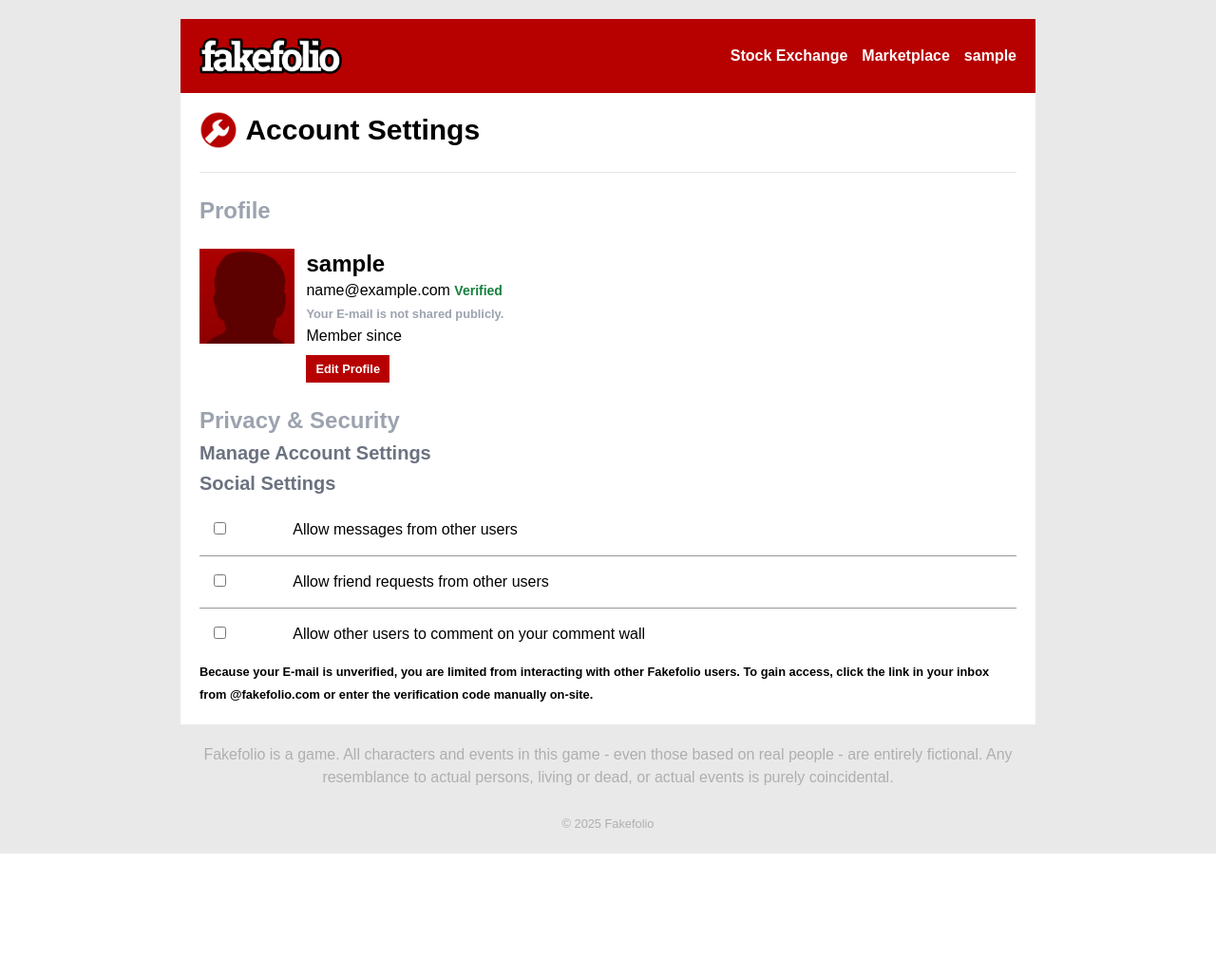
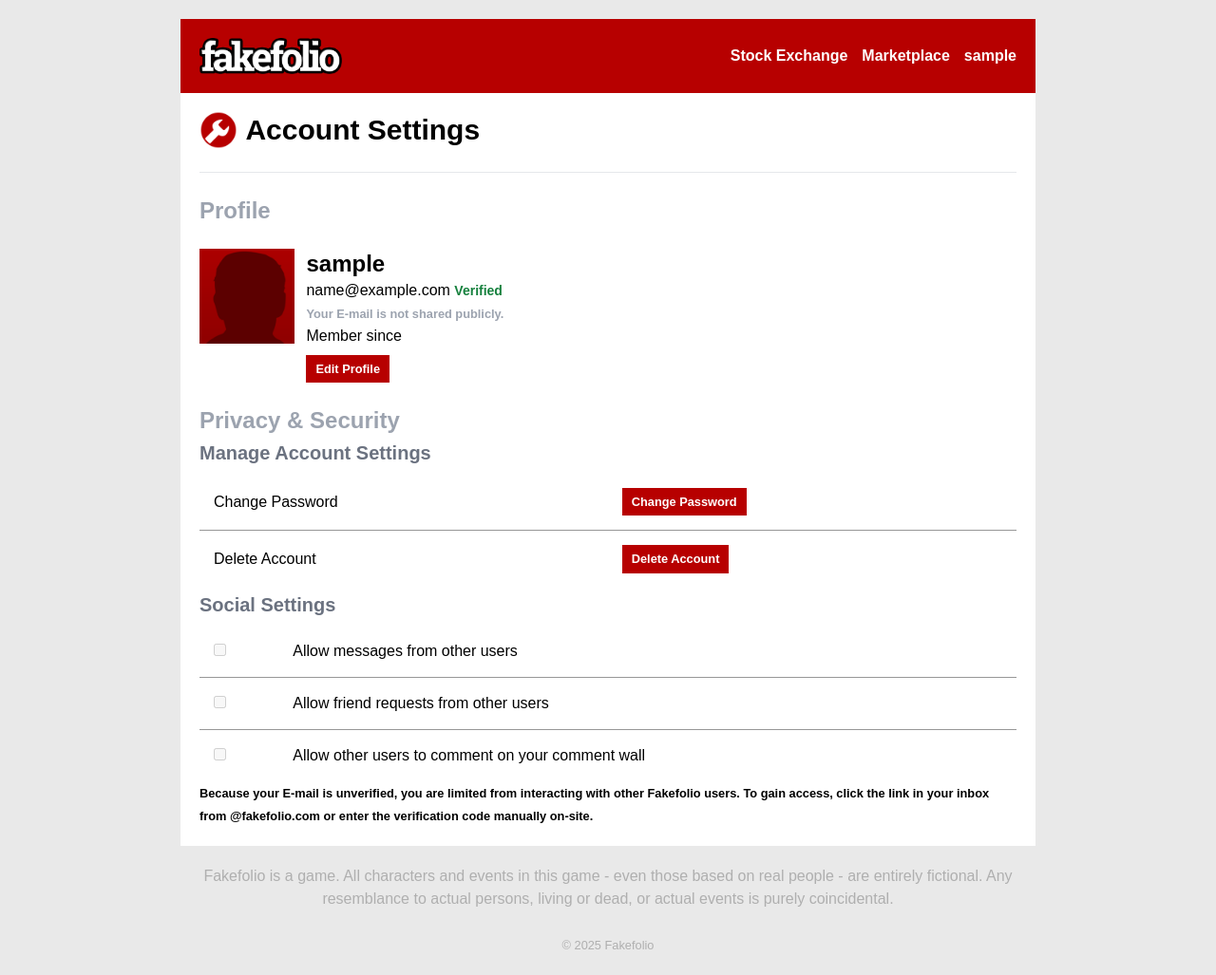
Before and after one commit to jackbielinski/fakefolio, a PHP site: page /web/src/settings.php in a window 1280 px wide. Shown: the whole page at 95% size. Before the commit the page ends 899 px from the top, so only its background shows below. Run offline with PHP 8.4, Linux system fonts and the light colour scheme; the visitor is signed in with stand-in values (Sample User, id 1); tables that the repository leaves empty or names only in its code hold one stand-in row (values such as "Sample post").

Commit message:
full social settings implementation with email verification requirement & beginning other privacy and security settings

```diff
--- a/web/api/verify_email.php
+++ b/web/api/verify_email.php
@@ -28,7 +28,7 @@
                     $stmt->execute();
 
                     // Unrestrict the user from set social settings
-                    $stmt = $db->prepare("UPDATE social_settings SET allow_messages = 1, allow_friend_requests = 1, allow_profile_wall_comments = 1 WHERE associated_user = :userId");
+                    $stmt = $db->prepare("UPDATE social_settings SET settings_enabled = 1 WHERE associated_user = :userId");
                     $stmt->bindValue(':userId', $userId, PDO::PARAM_INT);
                     $stmt->execute();
 
--- a/web/css/fakefolio-dist.css
+++ b/web/css/fakefolio-dist.css
@@ -1011,24 +1011,25 @@
 
 /* Expanded table */
 
-#expandedtable {
+.expandedtable {
   padding: 20px 5px;
 }
 
-#expandedtable td {
+.expandedtable td {
   padding: 15px;
 }
 
-#expandedtable td#disabled {
+.expandedtable td#disabled {
   background-color: grey;
+  pointer-events: none;
 }
 
-#expandedtable tr {
+.expandedtable tr {
   padding: 10px;
   border-bottom: 1px solid #979797;
 }
 
-#expandedtable tr:last-child {
+.expandedtable tr:last-child {
   border-bottom: none;
 }
 
--- a/web/inc/header.php
+++ b/web/inc/header.php
@@ -34,7 +34,7 @@
             echo '</div>';
             echo "</div>";
         } else {
-            echo "<a href=\"index.php\"><img src=\"../_static/fakefolio_wordmark_white.png\" alt=\"Fakefolio\" width=\"150\"></a>";
+            echo "<a href=\"index.php\"><img src=\"../_static/full_fakefolio_wordmark_white.png\" alt=\"Fakefolio\" width=\"150\"></a>";
             echo '<div id="nav"><ul><li><a href="login.php">Log In</a></li><li><a href="register.php">Register</a></li></ul></div>';
         }
     ?>
--- a/web/src/register.php
+++ b/web/src/register.php
@@ -107,7 +107,7 @@
                     <input type="password" name="password" id="password" placeholder="Enter your password"
                         required><br><br>
                     <input type="submit" name="submit" value="Register" class="btn btn-primary"><strong id="form-messages" class="text-red-700 ml-2"></strong><br><br>
-                    <span class="text-sm">or, if you don't have an account yet, </span><a
+                    <span class="text-sm">or, if you already have an account, </span><a
                         class="font-bold underline hover:decoration-transparent" href="login.php">Log In</a><br>
                 </form>
             </div>
--- a/web/src/settings.php
+++ b/web/src/settings.php
@@ -8,6 +8,7 @@
 ?>
 <!DOCTYPE html>
 <html lang="en">
+
 <head>
     <meta charset="UTF-8">
     <meta name="viewport" content="width=device-width, initial-scale=1.0">
@@ -17,6 +18,7 @@
     <script src="../js/formHandler.js"></script>
     <title>Fakefolio</title>
 </head>
+
 <body>
     <div id="body">
         <div id="content-container">
@@ -68,12 +70,12 @@
                     const verifyWithCode = document.getElementById("verifyWithCode");
                     const verificationPanel = document.getElementById("verification-code");
 
-                    verifyWithCode?.addEventListener("click", function() {
+                    verifyWithCode?.addEventListener("click", function () {
                         verificationPanel.classList.toggle("hidden");
 
                         // Get the verification code from the input field
                         const verifyBtn = document.getElementById("verifyBtn");
-                        verifyBtn.addEventListener("click", function() {
+                        verifyBtn.addEventListener("click", function () {
                             const code = document.getElementById("code").value;
                             if (code) {
                                 const xhr = new XMLHttpRequest();
@@ -81,7 +83,7 @@
                                 xhr.setRequestHeader("Content-Type", "application/x-www-form-urlencoded");
                                 // Send user ID to the server
                                 const userId = "<?php echo $_SESSION['user_id']; ?>";
-                                xhr.onreadystatechange = function() {
+                                xhr.onreadystatechange = function () {
                                     if (xhr.readyState === 4) {
                                         if (xhr.status === 200) {
                                             const response = JSON.parse(xhr.responseText);
@@ -110,10 +112,13 @@
                 </script>
                 <h2 class="font-bold text-2xl text-gray-400">Profile</h2><br>
                 <div class="profile-card">
-                    <img id="pfp" src="../_static/pfp/default.png?v=<?= time() ?>" class="inline-block" alt="Profile Picture" width="100">
+                    <img id="pfp" src="../_static/pfp/default.png?v=<?= time() ?>" class="inline-block"
+                        alt="Profile Picture" width="100">
                     <div class="profile-card-body ml-2 inline-block align-top">
-                        <strong id="username" class="text-2xl"><?php echo htmlspecialchars(getUserInfo($_SESSION["user_id"])["username"]); ?></strong><br>
-                        <span id="email"><?php echo htmlspecialchars(getUserInfo($_SESSION['user_id'])["email"] ?? 'Email not set'); ?></span>
+                        <strong id="username"
+                            class="text-2xl"><?php echo htmlspecialchars(getUserInfo($_SESSION["user_id"])["username"]); ?></strong><br>
+                        <span
+                            id="email"><?php echo htmlspecialchars(getUserInfo($_SESSION['user_id'])["email"] ?? 'Email not set'); ?></span>
                         <?php
                         // Check if the email is verified
                         if (isset($verified) && $verified == 0) {
@@ -164,14 +169,14 @@
                             }, 3000);
                         }
 
-                        document.getElementById('edit-profile').addEventListener('click', function() {
+                        document.getElementById('edit-profile').addEventListener('click', function () {
                             console.debug('Edit Profile button clicked');
-                            modalManager.load('../modals/edit_profile.php', function() {
+                            modalManager.load('../modals/edit_profile.php', function () {
                                 console.debug('Edit Profile modal loaded');
                                 const form = document.getElementById('edit-profile-form');
                                 const submit = document.getElementById('save-changes');
 
-                                submit.addEventListener('click', function(event) {
+                                submit.addEventListener('click', function (event) {
 
                                     const formData = new FormData(form);
                                     for (let [key, value] of formData.entries()) {
@@ -255,11 +260,28 @@
                 <h2 class="font-bold text-2xl text-gray-400">Privacy & Security</h2>
                 <div class="mt-1">
                     <strong class="text-xl text-gray-500">Manage Account Settings</strong>
-
+                    <table id="account_settings" class="expandedtable table-auto w-full mt-2">
+                        <tr id="allow_profile_commentsRow">
+                            <td>
+                                <span>Change Password</span>
+                            </td>
+                            <td>
+                                <button id="change-password" class="btn-sm btn-primary">Change Password</button>
+                            </td>
+                        </tr>
+                        <tr id="allow_friend_requestsRow">
+                            <td>
+                                <span>Delete Account</span>
+                            </td>
+                            <td>
+                                <button id="delete-account" class="btn-sm btn-primary">Delete Account</button>
+                            </td>
+                        </tr>
+                    </table>
                 </div>
                 <div class="mt-1">
                     <strong class="text-xl text-gray-500">Social Settings</strong>
-                    <table id="expandedtable" class="table-auto w-full mt-2">
+                    <table id="social_settings" class="expandedtable table-auto w-full mt-2">
                         <tr id="allow_messagesRow">
                             <td>
                                 <input type="checkbox" name="allow_messages" id="allow_messages">
@@ -278,7 +300,7 @@
                         </tr>
                         <tr id="allow_profile_commentsRow">
                             <td>
-                                <input type="checkbox" name="allow_profile_comments" id="allow_profile_comments">
+                                <input type="checkbox" name="allow_profile_wall_comments" id="allow_profile_comments">
                             </td>
                             <td>
                                 <span>Allow other users to comment on your comment wall</span>
@@ -292,13 +314,51 @@
                     ?>
                 </div>
                 <script>
+                    // Attach event listeners after DOM is loaded to avoid duplicate handlers and double toggling
+                    document.addEventListener('DOMContentLoaded', function () {
                         // When the tr is clicked, toggle the checkbox
-                    document.querySelectorAll('#expandedtable tr').forEach(row => {
-                        row.addEventListener('click', function() {
+                        document.querySelectorAll('#social_settings tr').forEach(row => {
+                            row.addEventListener('click', function (event) {
+                                // Prevent toggling if the checkbox itself was clicked
+                                if (event.target && event.target.type === 'checkbox') {
+                                    return;
+                                }
                                 const checkbox = this.querySelector('input[type="checkbox"]');
-                            if (checkbox) {
+                                if (checkbox && !checkbox.disabled) {
                                     checkbox.checked = !checkbox.checked;
+                                    // Trigger change event manually so the setting is saved
+                                    checkbox.dispatchEvent(new Event('change', { bubbles: true }));
                                 }
+                            });
+                        });
+
+                        // Prevent row click from toggling checkbox if checkbox itself is clicked
+                        document.querySelectorAll('#social_settings input[type="checkbox"]').forEach(checkbox => {
+                            checkbox.addEventListener('click', function (event) {
+                                event.stopPropagation();
+                            });
+                            checkbox.addEventListener('change', function (event) {
+                                const settingName = this.name;
+                                const settingValue = this.checked ? 1 : 0;
+                                const userId = "<?php echo $_SESSION['user_id']; ?>";
+
+                                // Use fetch instead of XMLHttpRequest for reliability
+                                fetch(`../api/update_user_settings.php?user_id=${encodeURIComponent(userId)}&setting_name=${encodeURIComponent(settingName)}&setting_value=${encodeURIComponent(settingValue)}`, {
+                                    method: 'GET',
+                                    credentials: 'same-origin'
+                                })
+                                .then(response => response.json())
+                                .then(data => {
+                                    if (data.error) {
+                                        console.error('Error updating user settings:', data.error);
+                                    } else {
+                                        console.log('User settings updated successfully:', data);
+                                    }
+                                })
+                                .catch(error => {
+                                    console.error('Fetch error:', error);
+                                });
+                            });
                         });
                     });
 
@@ -308,10 +368,22 @@
                         .then(response => response.json())
                         .then(data => {
                             if (data) {
-                                // Check the checkboxes if data = 1?
-                                document.getElementById('allow_messages').checked = data.allow_messages == 1;
-                                document.getElementById('allow_friend_requests').checked = data.allow_friend_requests == 1;
-                                document.getElementById('allow_profile_comments').checked = data.allow_profile_wall_comments == 1;
+                                // Check the checkboxes if settings are enabled
+                                if (data.settings_enabled == 1) {
+                                    // Get VALUES
+                                    const allowMessages = data.allow_messages == 1;
+                                    const allowFriendRequests = data.allow_friend_requests == 1;
+                                    const allowProfileComments = data.allow_profile_wall_comments == 1;
+                                    // Set the checkbox states
+                                    document.getElementById('allow_messages').checked = allowMessages;
+                                    document.getElementById('allow_friend_requests').checked = allowFriendRequests;
+                                    document.getElementById('allow_profile_comments').checked = allowProfileComments;
+                                } else {
+                                    // If settings are not enabled, disable the checkboxes
+                                    document.getElementById('allow_messages').disabled = true;
+                                    document.getElementById('allow_friend_requests').disabled = true;
+                                    document.getElementById('allow_profile_comments').disabled = true;
+                                }
                             }
                         })
                         .catch(error => console.error('Error fetching user settings:', error));
@@ -322,12 +394,12 @@
             </div>
             <script>
                 // Profile picture preview logic
-                document.addEventListener('change', function(event) {
+                document.addEventListener('change', function (event) {
                     if (event.target && event.target.id === 'profile_picture') {
                         const file = event.target.files[0];
                         if (file) {
                             const reader = new FileReader();
-                            reader.onload = function(e) {
+                            reader.onload = function (e) {
                                 const profilePicturePrev = document.getElementById('profile_picture_prev');
                                 if (profilePicturePrev) {
                                     profilePicturePrev.src = e.target.result;
```
Also changed, not shown: web/api/update_user_settings.php (added, +47 -0 lines), web/css/fakefolio.css (+6 -5 lines), web/_static/fakefolio_square.png (added), web/_static/pfp/13.png (added), web/_static/pfp/2.png (added). Lines whose indentation alone changed are shown as unchanged.
